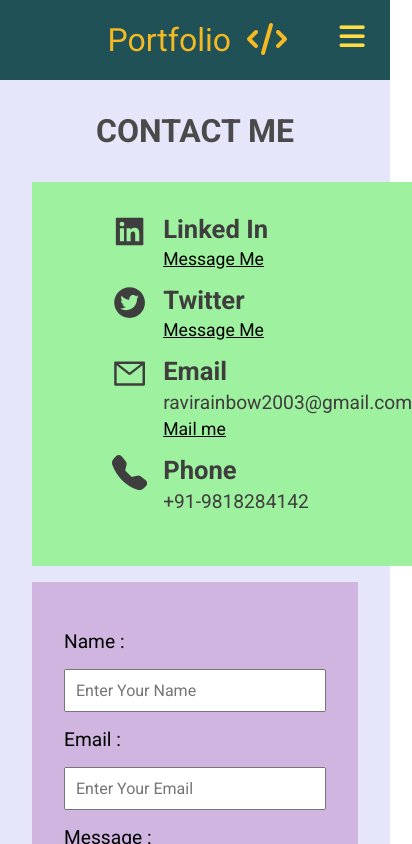
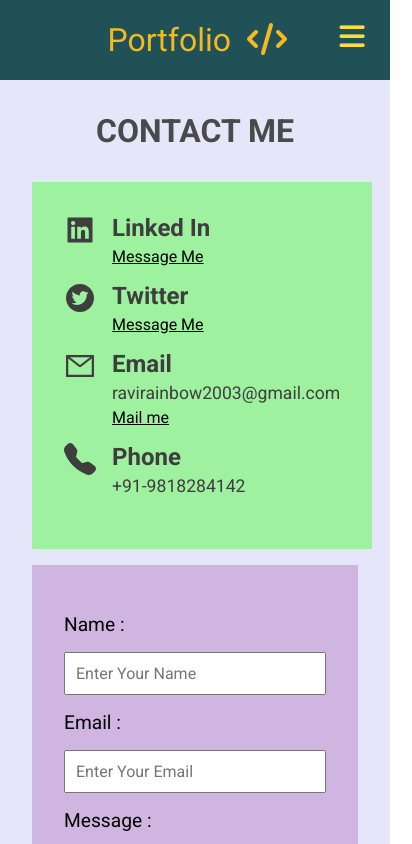
Before and after one commit to RAVI-SINGH2003/Portfolio-Website, a React (Create React App) app: page /contact in a window 390 px wide. Shown: the top 844 px of the page, 412 px wide, since content can reach past the window. Built offline with nearby package versions, Linux system fonts and the light colour scheme.

Commit message:
overflows-fixed

```diff
--- a/src/pages/Contact/Contact.css
+++ b/src/pages/Contact/Contact.css
@@ -22,12 +22,13 @@
   align-items: center;
   justify-content: space-between;
   min-height: 500px;
-  padding: 0rem 0rem 2rem 5rem;
+
   flex: 1 1 50%;
 }
 
 .contact-links-container {
   color: rgb(63, 62, 62);
+  padding: 0rem 0rem 2rem 5rem;
 }
 .contact-link {
   display: flex;
@@ -102,11 +103,22 @@
   .contact-details-box {
     min-height: auto;
     border-radius: 0;
-    padding: 2rem 0rem 2rem 5rem;
+  }
+  .contact-links-container {
+    padding: 2rem;
+  }
+  .contact-link-detail h2 {
+    font-size: 1.5rem;
+  }
+  .contact-link-detail p {
+    font-size: 1.1rem;
+  }
+  .contact-link-detail a {
+    font-size: 1rem;
   }
 
   .contact-link svg {
-    font-size: 2.2rem;
+    font-size: 2rem;
   }
   .contact-form {
     margin-top: 1rem;
--- a/src/pages/Skills/Skills.css
+++ b/src/pages/Skills/Skills.css
@@ -5,7 +5,7 @@
   flex-wrap: wrap;
   align-items: flex-start;
   background-color: lavender;
-  padding: 2rem;
+  padding: 1rem;
 }
 
 .skills .skills-image-container img {
@@ -57,7 +57,5 @@
   .skills-container img {
     width: 60px;
   }
-  .languages {
-    margin-top: -120px;
-  }
+
 }
```
